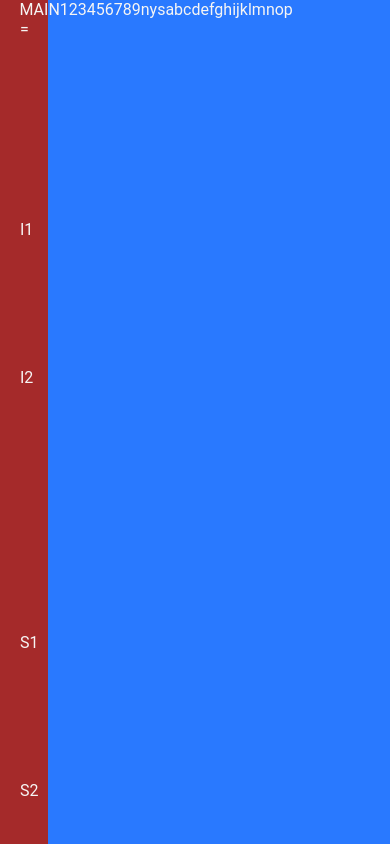
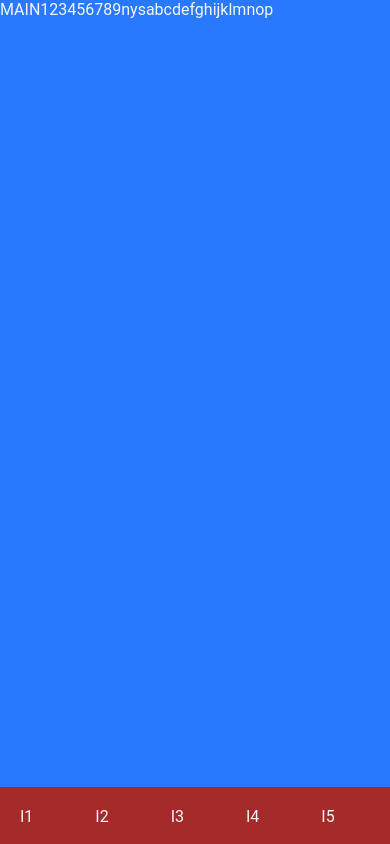
Before and after one commit to NevilleAntony98/Excel-2020, a React (Create React App) app: page /#/ in a window 390 px wide. Built offline with nearby package versions, Linux system fonts and the light colour scheme.

Commit message:
add bottom bar

```diff
--- a/src/App.js
+++ b/src/App.js
@@ -2,6 +2,8 @@ import React from "react";
 // import {Switch, Route} from 'react-router-dom';
 
 import Navbar from "./components/Navbar";
+
+import useWindowDimensions from "./hooks/useWindowDimensions";
 
 import "./App.scss";
 
@@ -9,7 +11,13 @@ const App = () => {
   return (
     <div className="app-container">
       <Navbar />
-      <div style={{position: "fixed", top: '0', left:'5%'}}>
+      <div
+        style={{
+          position: "fixed",
+          top: "0",
+          left: useWindowDimensions().width < 800 ? "0" : "5%",
+        }}
+      >
         MAIN123456789nysabcdefghijklmnop
       </div>
       {/* <Switch>
--- /dev/null
+++ b/src/components/Bottombar.css
@@ -0,0 +1,17 @@
+.bottombar-container {
+  display: flex;
+  flex-direction: row;
+  justify-content: space-between;
+  height: 2%;
+  width: 100vw;
+  padding: 20px;
+  background-color: brown;
+  position: fixed;
+  bottom: 0;
+  left: 0;
+}
+.bottombar-endContainer {
+  display: flex;
+  flex-direction: row;
+  justify-content: space-around;
+}
--- a/src/components/Bottombar.js
+++ b/src/components/Bottombar.js
@@ -1,9 +1,16 @@
 import React from "react";
+
+import "./Bottombar.css";
 
 const Bottombar = () => {
   return (
-    <div>
-      <div>Hello</div>
+    <div className="bottombar-container">
+      <div>I1</div>
+      <div>I2</div>
+      <div>I3</div>
+      <div>I4</div>
+      <div>I5</div>
+      <div>I6</div>
     </div>
   );
 };
--- a/src/components/Navbar.js
+++ b/src/components/Navbar.js
@@ -4,11 +4,12 @@ import Sidebar from "./Sidebar";
 import SmallSidebar from "./SmallSidebar";
 import Bottombar from './Bottombar';
 
+import useWindowDimensions from '../hooks/useWindowDimensions';
+
 const Navbar = () => {
   const [isSidebarOpen, setIsSidebarOpen] = useState(false);
-  const [isMobile, setIsMobile] = useState(false);
 
-  return isMobile ? (
+  return useWindowDimensions().width < 800 ? (
     <Bottombar />
   ) : isSidebarOpen ? (
     <Sidebar setIsSidebarOpen={setIsSidebarOpen} />
--- /dev/null
+++ b/src/hooks/useWindowDimensions.js
@@ -0,0 +1,22 @@
+import { useState, useEffect } from "react";
+
+const getWindowDimensions = () => {
+  const { innerWidth: width, innerHeight: height } = window;
+  return { width, height };
+};
+
+export default function useWindowDimensions() {
+  const [windowDimensions, setWindowDimensions] = useState(
+    getWindowDimensions()
+  );
+
+  useEffect(() => {
+    function handleResize() {
+      setWindowDimensions(getWindowDimensions());
+    }
+    window.addEventListener("resize", handleResize);
+    return () => window.removeEventListener("resize", handleResize);
+  }, []);
+
+  return windowDimensions;
+}
```
